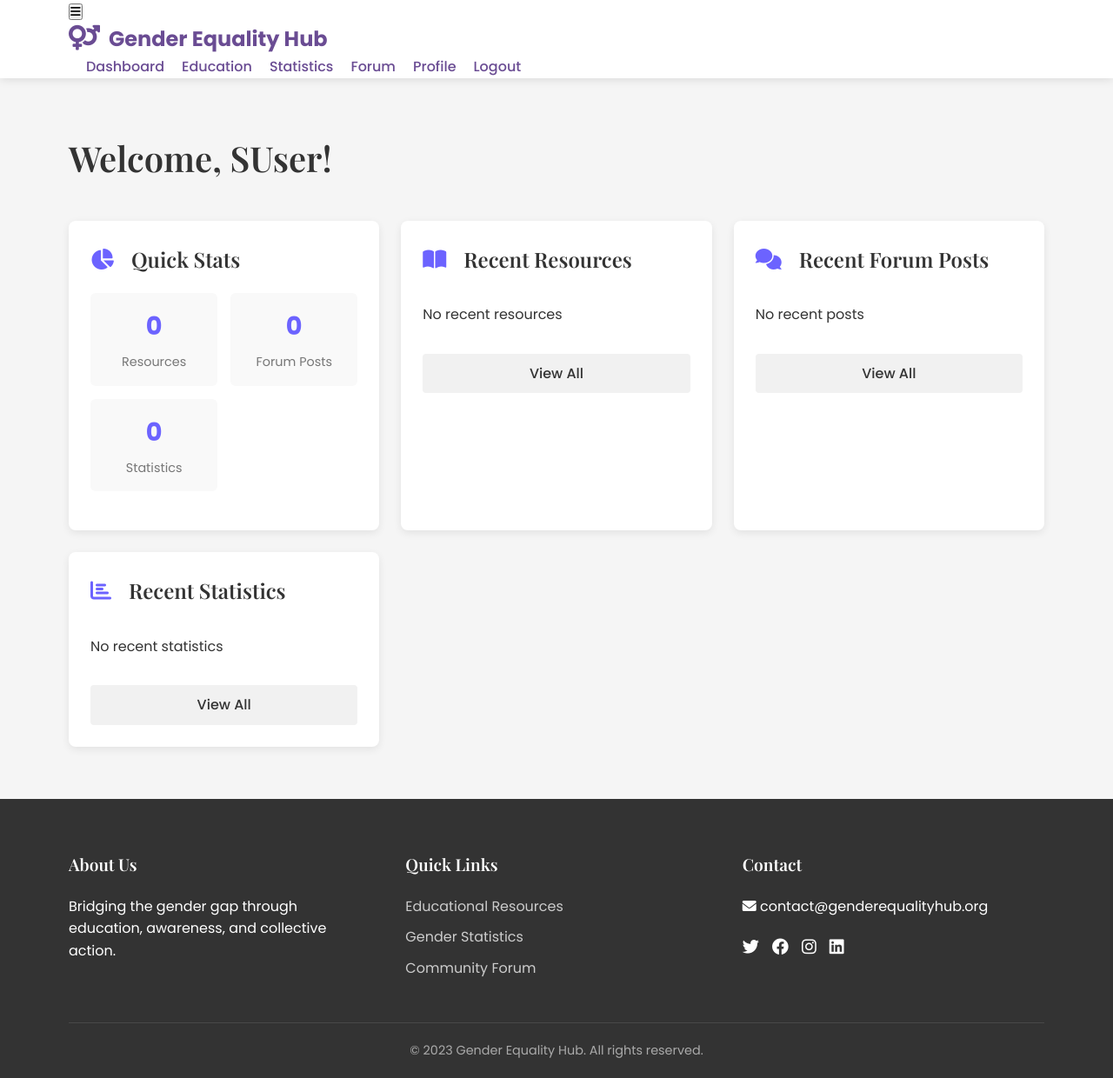
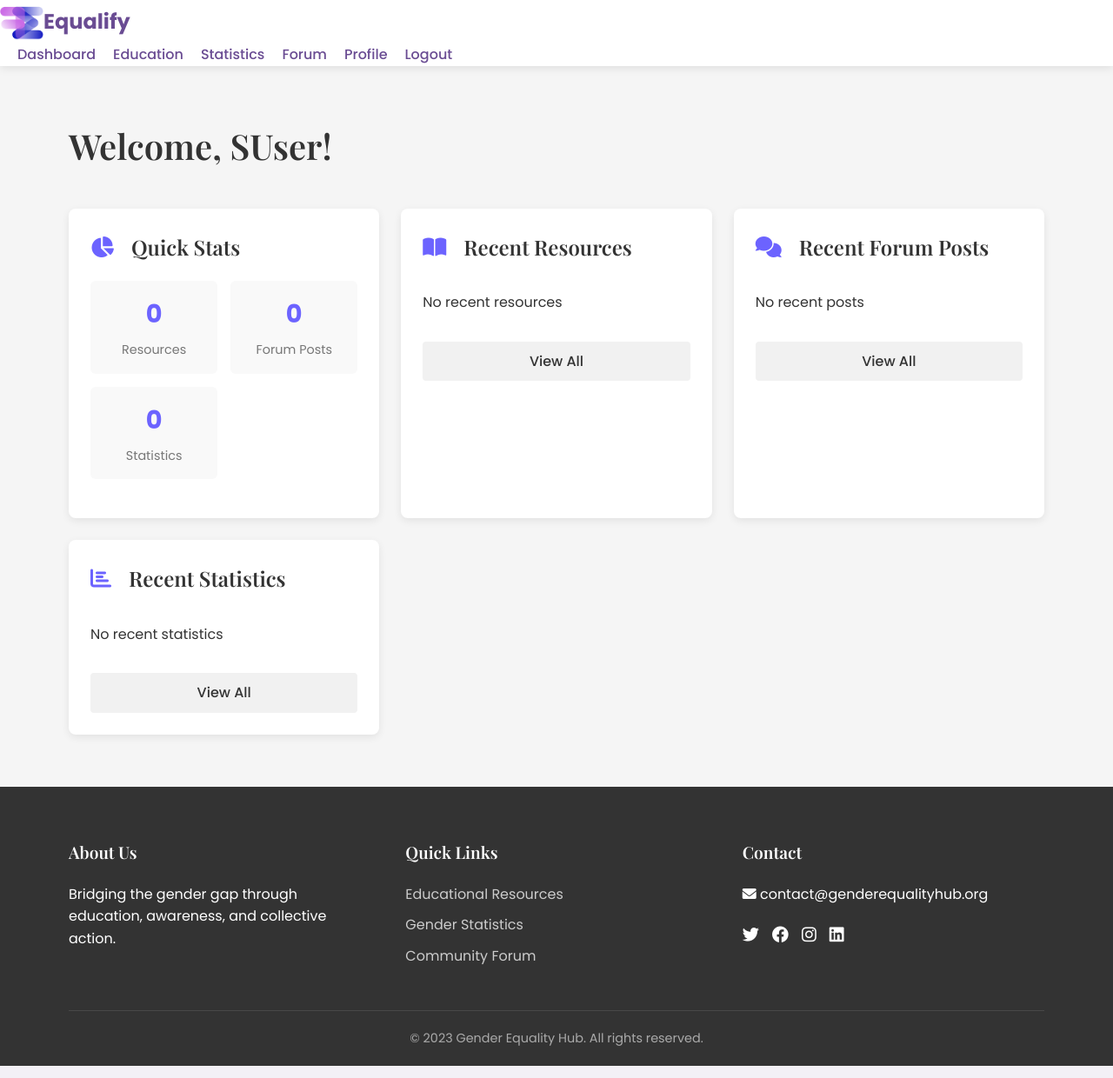
Before and after one commit to Iishita1/Equalify, a Django app: page /dashboard/ in a window 1280 px wide. Shown: the whole page at 87% size. Run offline with Django 5.2, Linux system fonts and the light colour scheme; a user stored in the database is signed in; data that the repository does not hold is empty.

Commit message:
last moment

```diff
--- a/equalifyApp/templates/equalifyApp/base.html
+++ b/equalifyApp/templates/equalifyApp/base.html
@@ -11,11 +11,11 @@
 </head>
 <body>
     <header>
-        <div class="container">
+        <div>
             <div class="logo">
                 <a href="{% url 'index' %}">
-                    <i class="fas fa-venus-mars"></i>
-                    <span>Gender Equality Hub</span>
+                    <img src="/static/images/logo.png" alt="Equalify Logo" style="width: 50px; height: 50px;">
+                    <span>Equalify</span>
                 </a>
             </div>
             <nav>
```
Also changed, not shown: equalifyApp/static/images/logo.png (added).
